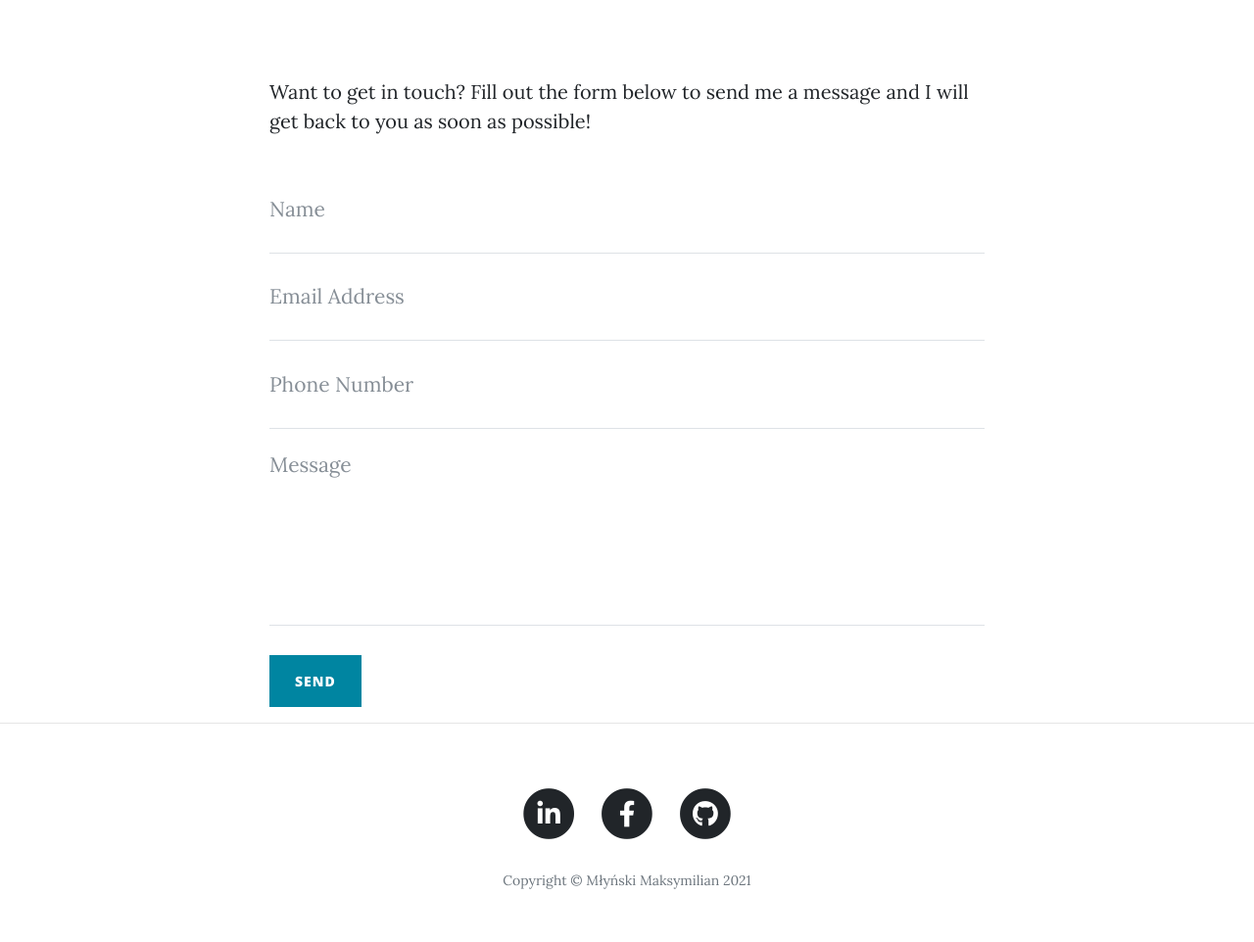
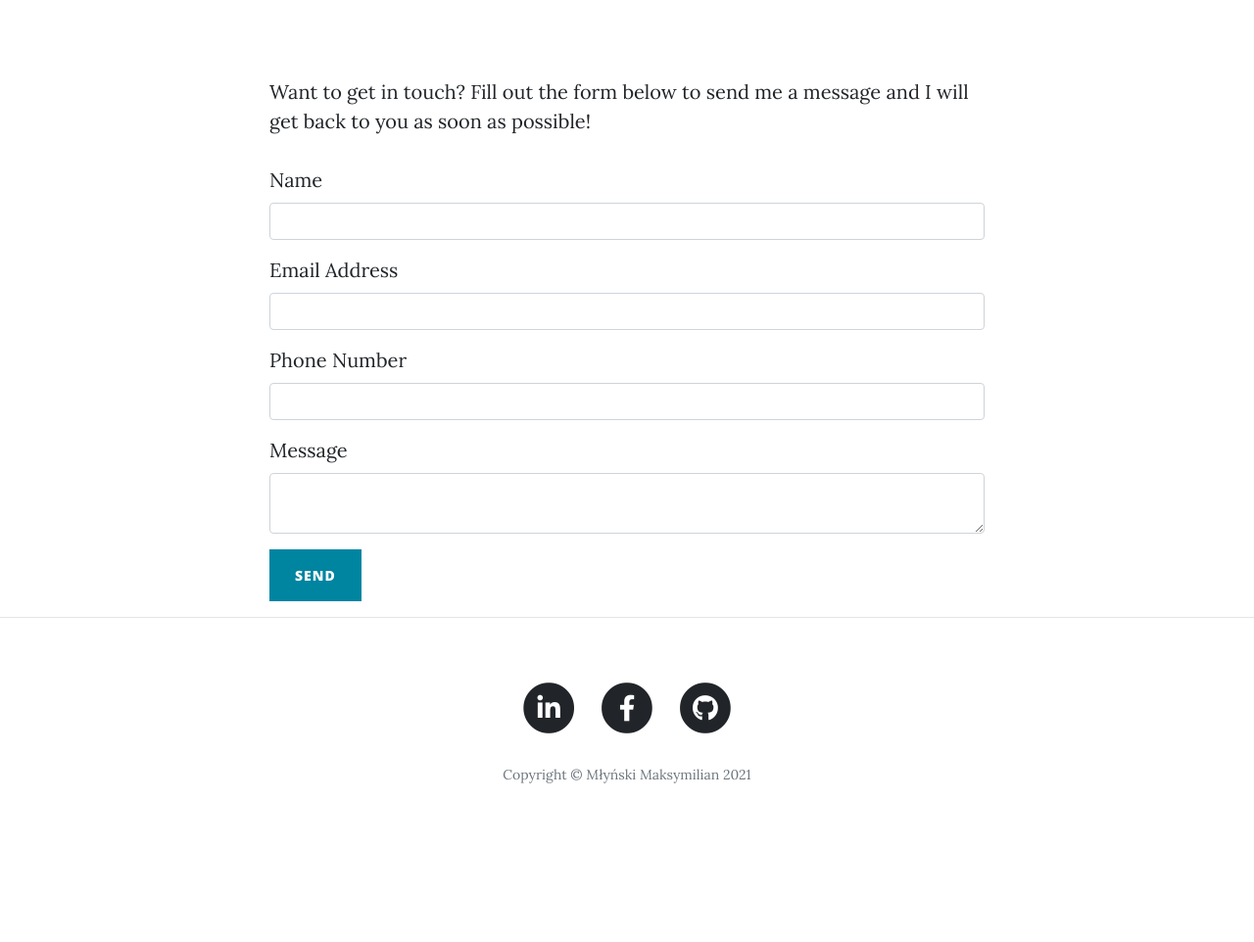
Before and after one commit to MlynskiM/FlaskBlog, a Flask app: page /contact in a window 1280 px wide. Shown: the part 533-1495 px from the top of the page at 98% size. After the commit the page ends 1333 px from the top, so only its background shows below. Run offline with Flask 2, Linux system fonts and the light colour scheme; some libraries are stand-ins or nearby versions.

Commit message:
contact form refactor

```diff
--- a/forms.py
+++ b/forms.py
@@ -1,8 +1,11 @@
 from flask_wtf import FlaskForm
 from wtforms import StringField, SubmitField, PasswordField
-from wtforms.validators import DataRequired, URL
+from wtforms.validators import DataRequired, URL, Email
 from flask_ckeditor import CKEditorField
 
+
+RECAPTCHA_PUBLIC_KEY = '6LeYIbsSAAAAACRPIllxA7wvXjIE411PfdB2gt2J'
+RECAPTCHA_PRIVATE_KEY = '6LeYIbsSAAAAAJezaIq3Ft_hSTo0YtyeFG-JgRtu'
 
 
 class CreatePostForm(FlaskForm):
@@ -17,14 +20,14 @@ class CreatePostForm(FlaskForm):
 
 
 class RegisterForm(FlaskForm):
-    email = StringField("Email", validators=[DataRequired()])
+    email = StringField("Email", validators=[DataRequired(), Email()])
     password = PasswordField("Password", validators=[DataRequired()])
     name = StringField("Name", validators=[DataRequired()])
     submit = SubmitField("Sign Me Up!")
 
 
 class LoginForm(FlaskForm):
-    email = StringField("Email", validators=[DataRequired()])
+    email = StringField("Email", validators=[DataRequired(), Email()])
     password = PasswordField("Password", validators=[DataRequired()])
     submit = SubmitField("Let Me In!")
 
@@ -32,3 +35,12 @@ class LoginForm(FlaskForm):
 class CommentForm(FlaskForm):
     comment_text = CKEditorField("Comment", validators=[DataRequired()])
     submit = SubmitField("Submit Comment")
+
+class ContactForm(FlaskForm):
+
+
+    name = StringField("Name", validators=[DataRequired()])
+    email = StringField("Email Address", validators=[DataRequired(), Email()])
+    phone = StringField("Phone Number", validators=[DataRequired()])
+    message = CKEditorField("Message", validators=[DataRequired()])
+    submit = SubmitField("Send")
--- a/main.py
+++ b/main.py
@@ -20,7 +20,7 @@ import os
 
 #----------------------------- Constants -------------------------------------#
 
-
+CHAR_ENCODE="iso-8859-2"
 MY_EMAIL = os.environ.get("EMAIL")
 PASSWORD = os.environ.get("PASSWORD")
 EMAIL_RECIEVER_ADRESS = os.environ.get("RECIEVER")
@@ -122,23 +122,21 @@ def get_all_posts():
 @app.route('/contact', methods=["POST", "GET"])
 def contact_us():
     """Sending Email"""
+    form = ContactForm()
 
+    if form.validate_on_submit():
 
-    if request.method == 'POST':
-        data = request.form
+            with smtplib.SMTP("smtp.gmail.com", port=587) as connection:
+                connection.starttls()
+                connection.login(user = MY_EMAIL, password=PASSWORD)
+                connection.sendmail(
+                    from_addr = MY_EMAIL,
+                    to_addrs= EMAIL_RECIEVER_ADRESS,
+                    msg = f"Subject:Contact Form from: {form.name.data}\n\nPhone Number : {form.phone.data}\nEmail: {form.email.data}\n\nMessage:{form.message.data}".encode(CHAR_ENCODE)
+                )
+            return render_template('contact.html', title = "Successfully sent your message" , year = YEAR, current_user=current_user, form = form)
 
-
-        with smtplib.SMTP("smtp.gmail.com", port=587) as connection:
-            connection.starttls()
-            connection.login(user = MY_EMAIL, password=PASSWORD)
-            connection.sendmail(
-                from_addr = MY_EMAIL,
-                to_addrs= EMAIL_RECIEVER_ADRESS,
-                msg = f"Subject:Contact Form from {data['name']}\n\nPhone Number : {data['phonenumber']}\nEmail: {data['email']}\n\n{data['message']}"
-            )
-        return render_template('contact.html', title = "Successfully sent your message" , year = YEAR, current_user=current_user)
-    else:
-        return render_template('contact.html', title = "Contact Me" , year = YEAR, current_user=current_user)
+    return render_template('contact.html', title = "Contact Me" , year = YEAR, current_user=current_user, form=form)
 
 
 
@@ -298,5 +296,8 @@ def delete_post(post_id):
 
 
 
+
+
+
 if __name__ == '__main__':
     app.run(debug=True)
--- a/templates/contact.html
+++ b/templates/contact.html
@@ -1,30 +1,4 @@
-<!DOCTYPE html>
-<html lang="pl">
-
-<head>
-
-  <meta charset="utf-8">
-  <meta name="viewport" content="width=device-width, initial-scale=1, shrink-to-fit=no">
-  <meta name="description" content="">
-  <meta name="author" content="">
-
-  <title>Clean Blog - Start Bootstrap Theme</title>
-
-  <!-- Bootstrap core CSS -->
-  <link href="{{url_for('static', filename='vendor/bootstrap/css/bootstrap.min.css')}}" rel="stylesheet">
-
-  <!-- Custom fonts for this template -->
-  <link href="{{url_for('static', filename='vendor/fontawesome-free/css/all.min.css')}}" rel="stylesheet" type="text/css">
-  <link href='https://fonts.googleapis.com/css?family=Lora:400,700,400italic,700italic' rel='stylesheet' type='text/css'>
-  <link href='https://fonts.googleapis.com/css?family=Open+Sans:300italic,400italic,600italic,700italic,800italic,400,300,600,700,800' rel='stylesheet' type='text/css'>
-
-  <!-- Custom styles for this template -->
-  <link href="{{url_for('static', filename='css/clean-blog.min.css')}}" rel="stylesheet">
-
-</head>
-
-<body>
-
+{% import "bootstrap/wtf.html" as wtf %}
   <!-- Navigation -->
 
   {% include 'header.html'%}
@@ -47,42 +21,8 @@
     <div class="row">
       <div class="col-lg-8 col-md-10 mx-auto">
         <p>Want to get in touch? Fill out the form below to send me a message and I will get back to you as soon as possible!</p>
-        <!-- Contact Form - Enter your email address on line 19 of the mail/contact_me.php file to make this form work. -->
-        <!-- WARNING: Some web hosts do not allow emails to be sent through forms to common mail hosts like Gmail or Yahoo. It's recommended that you use a private domain email address! -->
-        <!-- To use the contact form, your site must be on a live web host with PHP! The form will not work locally! -->
-        <form name="sentMessage" id="contactForm" action="{{ url_for('contact_us') }}" method="post" novalidate>
-          <div class="control-group">
-            <div class="form-group floating-label-form-group controls">
-              <label>Name</label>
-              <input name ="name" type="text" class="form-control" placeholder="Name" id="name" required data-validation-required-message="Please enter your name.">
-              <p class="help-block text-danger"></p>
-            </div>
-          </div>
-          <div class="control-group">
-            <div class="form-group floating-label-form-group controls">
-              <label>Email Address</label>
-              <input type="email" name="email" class="form-control" placeholder="Email Address" id="email" required data-validation-required-message="Please enter your email address.">
-              <p class="help-block text-danger"></p>
-            </div>
-          </div>
-          <div class="control-group">
-            <div class="form-group col-xs-12 floating-label-form-group controls">
-              <label>Phone Number</label>
-              <input name ="phonenumber" type="tel" class="form-control" placeholder="Phone Number" id="phone" required data-validation-required-message="Please enter your phone number.">
-              <p class="help-block text-danger"></p>
-            </div>
-          </div>
-          <div class="control-group">
-            <div class="form-group floating-label-form-group controls">
-              <label>Message</label>
-              <textarea name ="message" rows="5" class="form-control" placeholder="Message" id="message" required data-validation-required-message="Please enter a message."></textarea>
-              <p class="help-block text-danger"></p>
-            </div>
-          </div>
-          <br>
-          <div id="success"></div>
-          <button type="submit" class="btn btn-primary" >Send</button>
-        </form>
+
+        {{ wtf.quick_form(form, novalidate=True, button_map={"submit": "primary"}) }}
       </div>
     </div>
   </div>
```
Also changed, not shown: templates/post.html (+15 -13 lines), 2 other files.
